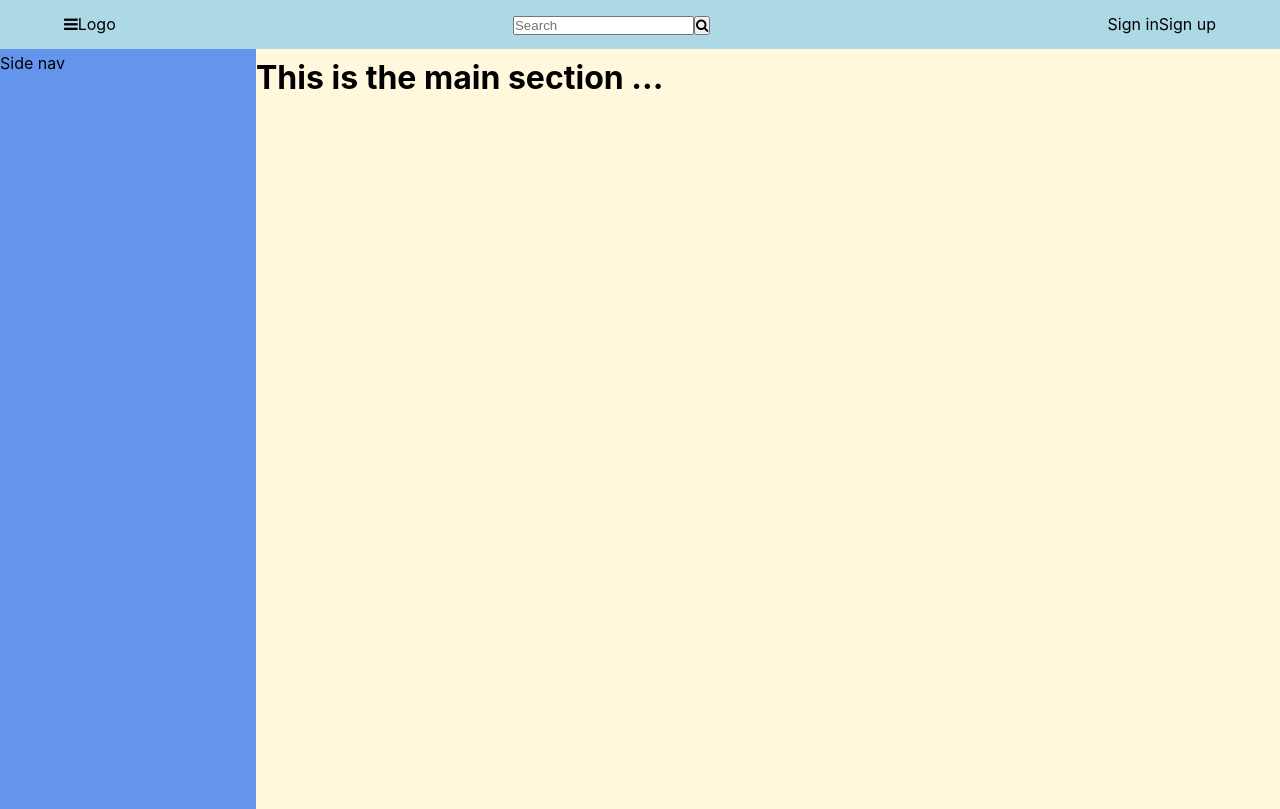
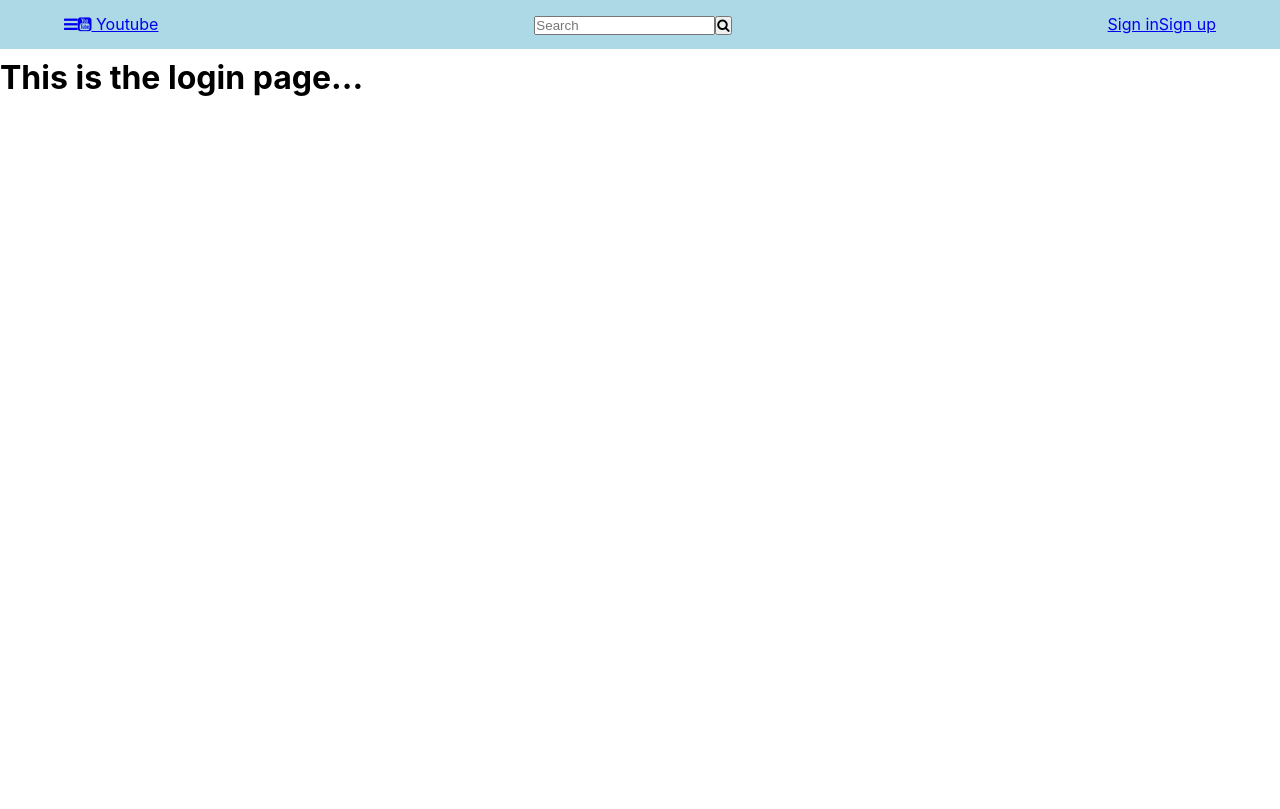
Before and after one commit to amedi-stephen/youtube-clone-mern, a React (Create React App) app: page /login in a window 1280 px wide. Built offline with nearby package versions, Linux system fonts and the light colour scheme.

Commit message:
configured and tested router-dom

```diff
--- a/src/App.js
+++ b/src/App.js
@@ -1,17 +1,24 @@
+import { BrowserRouter as Router, Route, Switch } from "react-router-dom";
 import "./Sass/App.scss";
+
+import LandingPage from "./components/LandingPage";
+import Register from "./components/Register";
+import Login from "./components/Login";
 import Navbar from "./components/Navbar";
-import Sidebar from "./components/Sidebar";
-import MainSection from "./components/MainSection";
 
 function App() {
   return (
-    <div className="App">
-      <Navbar />
-      <div className="content-wrapper">
-        <Sidebar />
-        <MainSection />
+    <Router>
+      <div className="App">
+        <Navbar />
       </div>
-    </div>
+
+      <Switch>
+        <Route path="/" exact component={LandingPage} />
+        <Route path="/signup" component={Register} />
+        <Route path="/login" component={Login} />
+      </Switch>
+    </Router>
   );
 }
 
--- /dev/null
+++ b/src/components/LandingPage.js
@@ -0,0 +1,16 @@
+import React from "react";
+import MainSection from "./MainSection";
+import Sidebar from "./Sidebar";
+
+const LandingPage = () => {
+  return (
+    <div className="landing-page">
+      <div className="content-wrapper">
+        <Sidebar />
+        <MainSection />
+      </div>
+    </div>
+  );
+};
+
+export default LandingPage;
--- /dev/null
+++ b/src/components/Login.js
@@ -0,0 +1,11 @@
+import React from 'react';
+
+const Login = () => {
+    return (
+        <div>
+            <h1>This is the login page...</h1>
+        </div>
+    );
+}
+
+export default Login;
--- a/src/components/Navbar.js
+++ b/src/components/Navbar.js
@@ -1,20 +1,22 @@
 import React from 'react';
+import { Link } from "react-router-dom"
+
 import SearchField from './SearchField';
 
 const Navbar = () => {
     return (
         <div className='navbar'>
             <div className="brand-name">
-                <p>
+                <Link to="/">
                     <i className="fa fa-bars"></i>
-                    <span>Logo</span>
-                </p>
+                    <span><i className="fa fa-youtube-square"></i> Youtube</span>
+                </Link>
             </div>
             <SearchField />
 
             <ul className="navbar-items">
-                <li className="navbar-link">Sign in</li>
-                <li className="navbar-link">Sign up </li>
+                <li className="navbar-link"><Link to="/login">Sign in</Link></li>
+                <li className="navbar-link"><Link to="/register">Sign up</Link></li>
             </ul>
 
         </div>
--- /dev/null
+++ b/src/components/Register.js
@@ -0,0 +1,11 @@
+import React from 'react';
+
+const Register = () => {
+    return (
+        <div>
+            <h1>This is the registration page...</h1>
+        </div>
+    );
+}
+
+export default Register;
```
